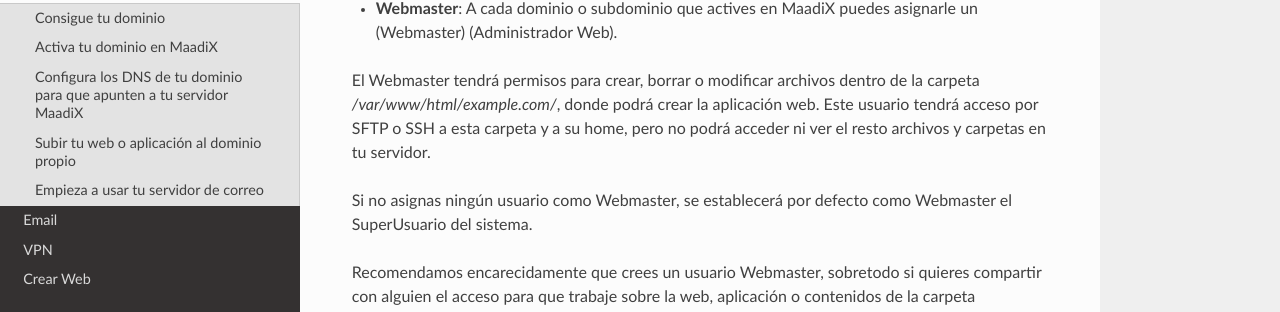
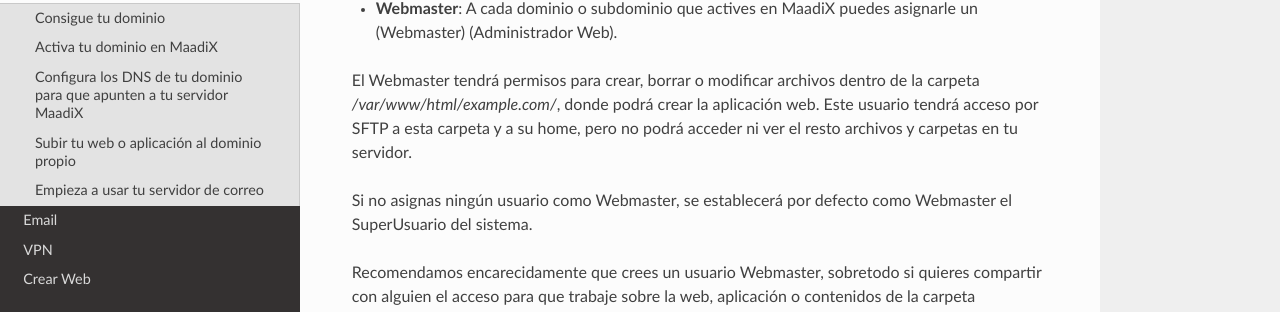
Before and after one commit to MaadixNet/docs, an MkDocs documentation site: the page built from docs/dominios.md, in a window 1280 px wide and 900 px high, scrolled down 784 px. Shown: the part 163-475 px from the top of the window. Built offline with MkDocs 1.6.1, drawn with Linux system fonts in a browser that asks for light colours; nearby versions of some CDN libraries; old or Windows-style settings are respelled for this version of MkDocs; some of the changed text lies outside the part shown.

Commit message:
Update dominios.md

```diff
--- a/docs/dominios.md
+++ b/docs/dominios.md
@@ -25,7 +25,7 @@ Para cada dominio o subdominio que actives en MaadiX se creará una carpeta */va
 
 * **Webmaster**: A cada dominio o subdominio que actives en MaadiX puedes asignarle un (Webmaster) (Administrador Web).
 
-El Webmaster tendrá permisos para crear, borrar o modificar archivos dentro de la carpeta */var/www/html/example.com/*, donde podrá crear la aplicación web. Este usuario tendrá acceso por SFTP o SSH a esta carpeta y a su home, pero no podrá acceder ni ver el resto archivos y carpetas en tu servidor.
+El Webmaster tendrá permisos para crear, borrar o modificar archivos dentro de la carpeta */var/www/html/example.com/*, donde podrá crear la aplicación web. Este usuario tendrá acceso por SFTP a esta carpeta y a su home, pero no podrá acceder ni ver el resto archivos y carpetas en tu servidor.
 
 Si no asignas ningún usuario como Webmaster, se establecerá por defecto como Webmaster el SuperUsuario del sistema.
 
@@ -57,7 +57,7 @@ Una vez hechos los cambios, refresca la sección **Ver Dominios** en MaadiX para
 
 ## Subir tu web o aplicación al dominio propio
 
-Ahora ya puedes subir los archivos de tu web o aplicación web a la recién creada carpeta */var/www/html/example.com/*. Puedes hacerlo muy fácilmente con un cliente SFTP (por ejemplo [Filezilla](https://filezilla-project.org/)) o por SSH. Una vez estén ahí, podrás visitarlos desde el navegador en tu dominio *example.com*.
+Ahora ya puedes subir los archivos de tu web o aplicación web a la recién creada carpeta */var/www/html/example.com/*. Puedes hacerlo muy fácilmente con un cliente SFTP (por ejemplo [Filezilla](https://filezilla-project.org/)). Una vez estén ahí, podrás visitarlos desde el navegador en tu dominio *example.com*.
 
 **Nota**: Si has estado trabajando en una web o aplicación dentro de la carpeta en tu servidor */var/www/html/subdominio.maadix.org/*, que visitas a través de tu *subdominio.maadix.org* y ahora te gustaría trasladarla a tu dominio propio recién activado, debes mover el contenido de esta carpeta a la nueva carpeta nueva */var/www/html/example.com/*. Hecho esto, podrás visitar tu web o aplicación desde el navegador a través de tu dominio propio *example.com* (es posible que haya que cambiar también alguna configuración de tu web o app).
 
```
